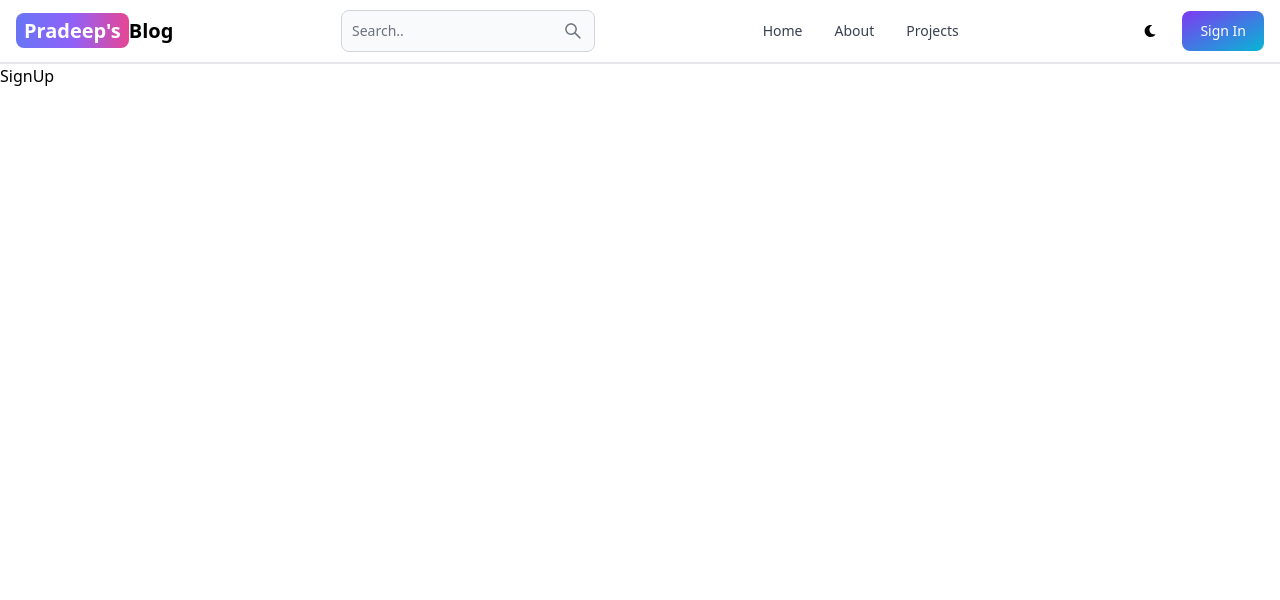
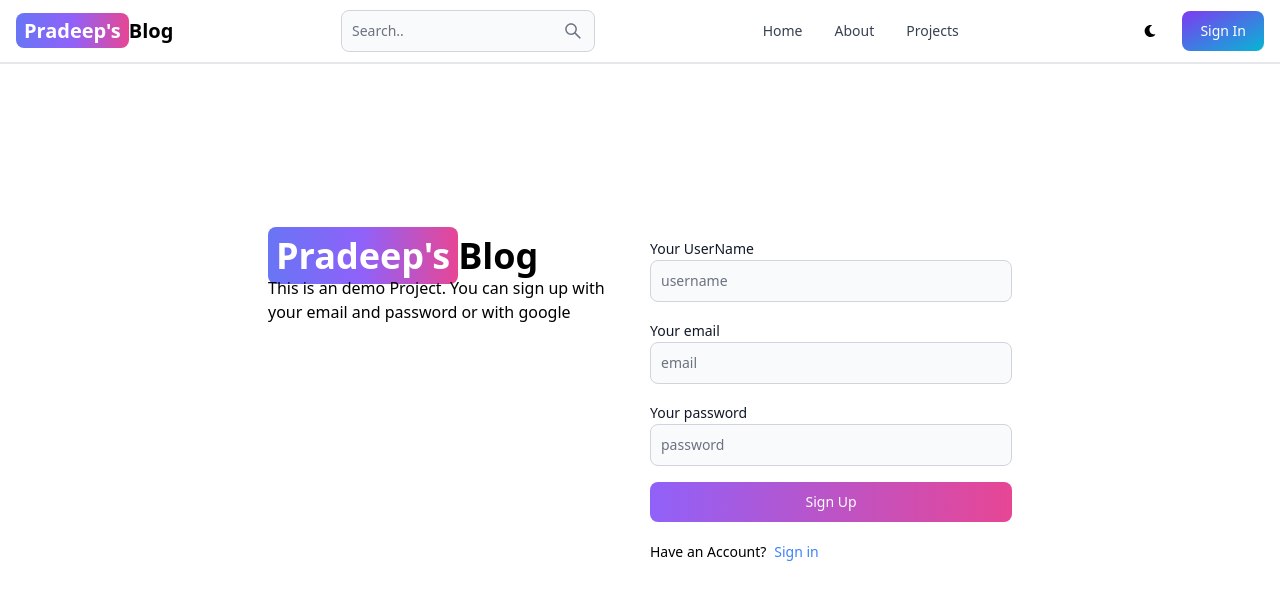
Before and after one commit to Pradeep-dhangar37/mern-blog, a React (Vite) app in the folder client/: page /sign-up in a window 1280 px wide. Shown: the top 600 px of the page. Built offline with nearby package versions, Linux system fonts and the light colour scheme.

Commit message:
complete sign up page ui

```diff
--- a/client/src/pages/SignUp.jsx
+++ b/client/src/pages/SignUp.jsx
@@ -1,7 +1,52 @@
+import { Button, Label, TextInput } from 'flowbite-react'
 import React from 'react'
+import { Link } from 'react-router-dom'
+
 
 export const SignUp = () => {
   return (
-    <div>SignUp</div>
+    <>
+      <div className="min-h-screen mt-40 ">
+        <div className='flex p-3 max-w-3xl mx-auto flex-col md:flex-row gap-5'>
+            <div className='flex-1'>
+            <Link to='/' className=' font-bold dark:text-white text-4xl'>
+            <span className='px-2 py-1 bg-gradient-to-r from-indigo-500 via-purple-500 to-pink-500 rounded-lg text-white'>Pradeep's</span>
+            Blog
+            </Link>
+            <p>This is an demo Project. You can sign up with your email and password or with google</p>
+            </div>
+            <div className='flex-1'>
+              <form action="" className='flex flex-col gap-4'>
+                <div>
+                  <Label value='Your UserName'></Label>
+                  <TextInput
+                  type="text"
+                  placeholder='username'
+                  id='username'/>
+                </div>
+                <div>
+                  <Label value='Your email'></Label>
+                  <TextInput
+                  type="email"
+                  placeholder='email'
+                  id='email'/>
+                </div>
+                <div>
+                  <Label value='Your password'></Label>
+                  <TextInput
+                  type="password"
+                  placeholder='password'
+                  id='password'/>
+                </div>
+                <Button gradientDuoTone="purpleToPink" type='submit'>Sign Up</Button>
+              </form>
+              <div className='flex gap-2 mt-5 text-sm'>
+                <span>Have an Account?</span>
+                <Link to="/sign-in" className='text-blue-500 '>Sign in</Link>
+              </div>
+            </div>
+        </div>
+      </div>
+    </>
   )
 }
```
